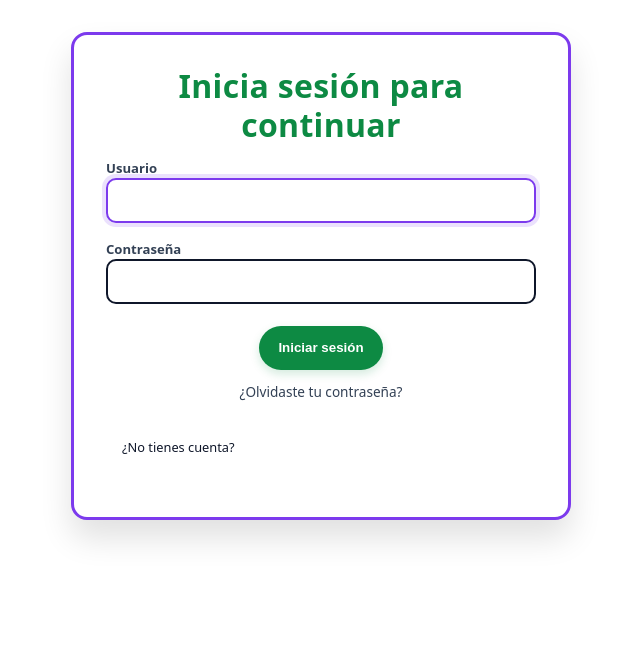
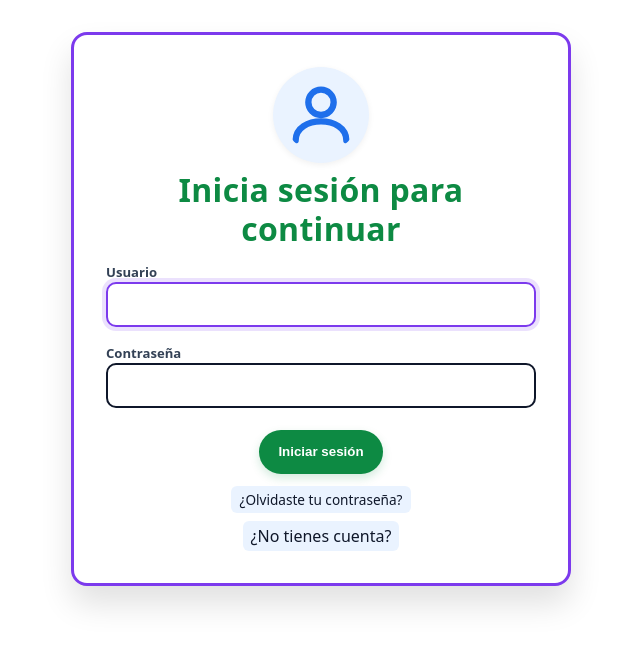
Before and after one commit to eldani827/Proyecto-html, a Django app: page /login/ in a window 1280 px wide. Shown: the part 58-704 px from the top of the page, without its empty margins (319-959 px from the left). Run offline with Django 5.2, Linux system fonts and the light colour scheme.

Commit message:
feat(auth): ícono centrado en login y validación backend de contraseña (8 chars, mayúscula y número/símbolo); ajustes CSS y plantilla

```diff
--- a/PRoyecto django/Proyecto-html/Gesicom/static/CSS/main.css
+++ b/PRoyecto django/Proyecto-html/Gesicom/static/CSS/main.css
@@ -91,8 +91,24 @@ body.login-body {
 .login-card .footer { margin-top: 1rem; text-align: center; font-size: .8rem; color: var(--muted); background: transparent; }
 .login-card a { color: #0d8a43; text-decoration: none; }
 .login-card a:hover { text-decoration: underline; }
-/* En el pie del login, los enlaces no deben ser verdes */
-.login-card .footer a { color: #0f172a; display: block; margin-top: .35rem; }
+/* En acciones del login, el enlace 'No tienes cuenta?' debe verse centrado y neutro */
+.login-card .actions .no-account { color: #0f172a; }
+/* Fondo suave y padding para enlaces de ayuda y registro dentro de acciones */
+.login-card .actions a.helper,
+.login-card .actions a.no-account {
+  display: inline-block;
+  background: #eaf3ff; /* azul claro */
+  color: #0f172a; /* texto legible sobre fondo claro */
+  padding: .25rem .5rem;
+  border-radius: .375rem;
+}
+.login-card .actions a.helper:hover,
+.login-card .actions a.no-account:hover {
+  background: #dcebff;
+}
+/* En el pie del login, centrar el enlace y usar color neutro */
+.login-card .footer { text-align: center; }
+.login-card .footer a { color: #0f172a; display: inline-block; margin-top: .35rem; }
 /* Asegura separación y distribución vertical del helper */
 .login-card .helper { display: block; margin-top: .25rem; }
 
@@ -100,6 +116,23 @@ body.login-body {
 .auth-title { margin: 0 0 .5rem; font-size: 2rem; line-height: 1.2; color: #0d8a43; font-weight: 800; letter-spacing: .3px; text-align: center; }
 .auth-subtitle { margin: 0 0 1.25rem; font-size: 1rem; color: var(--muted); text-align: center; }
 .login-card form { margin-top: .75rem; }
+
+/* Icono centrado sobre el título de login */
+.login-card .login-logo {
+  display: flex;
+  justify-content: center;
+  align-items: center;
+  margin-bottom: .5rem;
+}
+.login-card .login-logo svg {
+  width: 96px;
+  height: 96px;
+  color: #1f6feb; /* usa currentColor para el trazo */
+  background: #eaf3ff;
+  border-radius: 50%;
+  padding: 10px;
+  box-shadow: 0 2px 6px rgba(0, 0, 0, 0.06);
+}
 
 /* Header superior para páginas de autenticación */
 .topbar.topbar-auth { width: 100%; display: flex; align-items: center; justify-content: flex-start; padding: .75rem 1rem; background: #ffffff; border-bottom: 1px solid var(--border); position: sticky; top: 0; z-index: 10; }
--- a/PRoyecto django/Proyecto-html/Gesicom/templates/editar_perfil.html
+++ b/PRoyecto django/Proyecto-html/Gesicom/templates/editar_perfil.html
@@ -42,7 +42,7 @@
                     <input type="email" id="correo" name="correo" value="{{ user.email }}">
 
                     <label for="contrasena">Contraseña</label>
-                    <input type="password" id="contrasena" name="contrasena">
+                    <input type="password" id="contrasena" name="contrasena" minlength="8" maxlength="8" pattern="^(?=.*[A-Z])(?=.*[0-9\W]).{8}$" title="Debe tener exactamente 8 caracteres, al menos una mayúscula y mínimo un número o carácter especial">
 
                     <button type="submit">Guardar</button>
                 </form>
--- a/PRoyecto django/Proyecto-html/Gesicom/templates/login.html
+++ b/PRoyecto django/Proyecto-html/Gesicom/templates/login.html
@@ -16,6 +16,12 @@
     </div>
   </header>
   <main class="login-card" role="main">
+    <div class="login-logo" aria-hidden="true">
+      <svg viewBox="0 0 24 24" width="64" height="64" role="img" aria-label="Icono de usuario">
+        <circle cx="12" cy="8" r="4" stroke="currentColor" stroke-width="2" fill="none" />
+        <path d="M4 20c0-4 4-6 8-6s8 2 8 6" stroke="currentColor" stroke-width="2" fill="none" stroke-linecap="round" />
+      </svg>
+    </div>
     {% if role %}
     <h2 class="auth-title">Inicia sesión</h2>
     <p class="auth-subtitle">Como <strong>{{ role|title }}</strong></p>
@@ -37,15 +43,15 @@
       </div>
       <div>
         <label for="password">Contraseña</label>
-        <input class="input" type="password" id="password" name="password" required />
+        <input class="input" type="password" id="password" name="password" required minlength="8" maxlength="8" pattern="^(?=.*[A-Z])(?=.*[0-9\W]).{8}$" title="Debe tener exactamente 8 caracteres, al menos una mayúscula y mínimo un número o carácter especial" />
       </div>
       <div class="actions">
         <button class="btn" type="submit">Iniciar sesión</button>
         <a class="helper" href="{% url 'password_reset' %}">¿Olvidaste tu contraseña?</a>
+        <a class="no-account" href="{% url 'register' %}{% if role %}?role={{ role }}{% endif %}">¿No tienes cuenta?</a>
       </div>
     </form>
 
-    <p class="footer"><a class="no-account" href="{% url 'register' %}{% if role %}?role={{ role }}{% endif %}">¿No tienes cuenta?</a></p>
   </main>
 </body>
 
--- a/PRoyecto django/Proyecto-html/Gesicom/templates/register.html
+++ b/PRoyecto django/Proyecto-html/Gesicom/templates/register.html
@@ -52,11 +52,11 @@
       </div>
       <div>
         <label for="password1">Contraseña</label>
-        <input class="input" type="password" id="password1" name="password1" required />
+        <input class="input" type="password" id="password1" name="password1" required minlength="8" maxlength="8" pattern="^(?=.*[A-Z])(?=.*[0-9\W]).{8}$" title="Debe tener exactamente 8 caracteres, al menos una mayúscula y mínimo un número o carácter especial" />
       </div>
       <div>
         <label for="password2">Repetir contraseña</label>
-        <input class="input" type="password" id="password2" name="password2" required />
+        <input class="input" type="password" id="password2" name="password2" required minlength="8" maxlength="8" pattern="^(?=.*[A-Z])(?=.*[0-9\W]).{8}$" title="Debe tener exactamente 8 caracteres, al menos una mayúscula y mínimo un número o carácter especial" />
       </div>
       <div class="actions actions-center">
         <button class="btn" type="submit">Registrarse</button>
--- a/PRoyecto django/Proyecto-html/Gesicom/views.py
+++ b/PRoyecto django/Proyecto-html/Gesicom/views.py
@@ -2,6 +2,8 @@ from django.shortcuts import render, redirect
 from django.core.paginator import Paginator
 from django.db.models import Q
 from django.contrib.auth import authenticate, login, logout
+from django.contrib.auth.password_validation import validate_password
+from django.core.exceptions import ValidationError
 from django.contrib.auth.models import User
 from .models import Envio
 
@@ -67,6 +69,12 @@ def register_view(request):
             errors.append('El correo es obligatorio.')
         if password1 != password2:
             errors.append('Las contraseñas no coinciden.')
+
+        # Validación de contraseña del lado servidor (usa AUTH_PASSWORD_VALIDATORS)
+        try:
+            validate_password(password1)
+        except ValidationError as e:
+            errors.extend(list(e.messages))
         if User.objects.filter(username=username).exists():
             errors.append('Ese usuario ya existe. Prueba con otro.')
 
--- a/PRoyecto django/Proyecto-html/SENNOVA/settings.py
+++ b/PRoyecto django/Proyecto-html/SENNOVA/settings.py
@@ -97,6 +97,9 @@ AUTH_PASSWORD_VALIDATORS = [
     {
         'NAME': 'django.contrib.auth.password_validation.NumericPasswordValidator',
     },
+    {
+        'NAME': 'Gesicom.validators.EightCharUpperNumberOrSpecialValidator',
+    },
 ]
 
 
```
Also changed, not shown: PRoyecto django/Proyecto-html/Gesicom/validators.py (added, +34 -0 lines).
